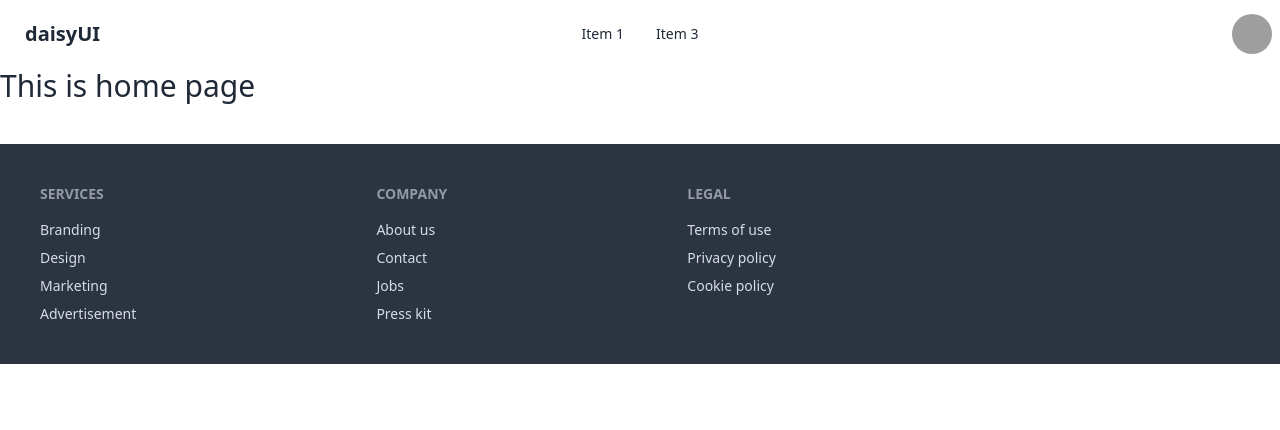
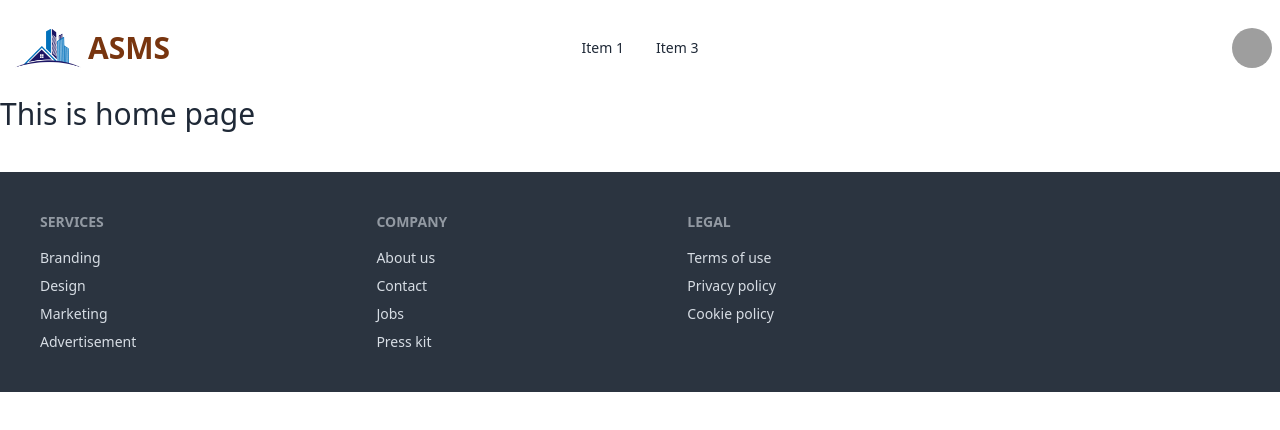
Before and after one commit to smile995/Asset-Management-Frontend, a React (Vite) app: page / in a window 1280 px wide. Shown: the top 430 px of the page. Built offline with nearby package versions, Linux system fonts and the light colour scheme; grey boxes are pictures that could not be loaded.

Commit message:
Route setup and create some pages like home page, error page, main layout

```diff
--- a/index.html
+++ b/index.html
@@ -2,9 +2,9 @@
 <html lang="en" data-theme="light">
   <head>
     <meta charset="UTF-8" />
-    <link rel="icon" type="image/svg+xml" href="/vite.svg" />
+    <link rel="icon" type="image/svg+xml" href="./Public/Assets/Images/logo.png" />
     <meta name="viewport" content="width=device-width, initial-scale=1.0" />
-    <title>Vite + React</title>
+    <title>Assets Management System</title>
   </head>
   <body>
     <div id="root"></div>
--- a/src/assets/SharedComponents/NavBar/Navbar.jsx
+++ b/src/assets/SharedComponents/NavBar/Navbar.jsx
@@ -14,7 +14,10 @@ const Navbar = () => {
                         <li><a>Item 3</a></li>
                     </ul>
                 </div>
-                <a className="btn btn-ghost text-xl">daisyUI</a>
+                <div className='flex items-center '>
+                    <img className='w-20 ' src="../../../../Public/Assets/Images/logo.png" alt="" />
+                    <h2 className='text-3xl font-bold text-amber-900'>ASMS</h2>
+                </div>
             </div>
             <div className="navbar-center hidden lg:flex">
                 <ul className="menu menu-horizontal px-1">
```
Also changed, not shown: Public/Assets/Images/logo.png (added), 1 other file (tests, documents, lock files or other folders).
